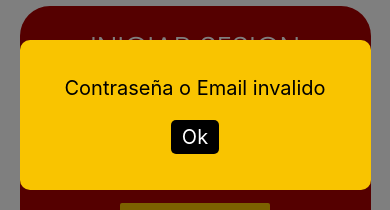
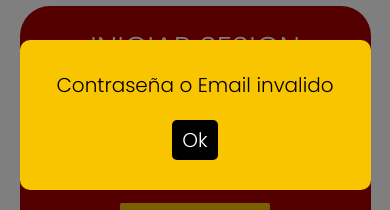
Before and after one commit to El88Aleman/Caste-Bebidas-React-Native, a React Native app: screen /ProductDetail in a window 390 px wide. Both pictures are taken after a click on the button "Ingresar". Shown: the part 307-517 px from the top of the page. Built offline with nearby package versions, Linux system fonts and the light colour scheme; what expo-sqlite would draw is missing.

Commit message:
solucions orders

```diff
--- a/package.json
+++ b/package.json
@@ -10,7 +10,6 @@
   },
   "dependencies": {
     "@expo/metro-runtime": "~3.1.3",
-    "@expo/vector-icons": "^14.0.0",
     "@expo/webpack-config": "~19.0.1",
     "@react-navigation/bottom-tabs": "^6.5.16",
     "@react-navigation/native": "^6.1.14",
@@ -27,6 +26,7 @@
     "react-native": "0.73.5",
     "react-native-screens": "~3.29.0",
     "react-native-uuid": "^2.0.2",
+    "react-native-vector-icons": "^10.0.3",
     "react-native-web": "~0.19.6",
     "react-redux": "^9.1.0",
     "yup": "^1.4.0"
--- a/src/app/services/orders.js
+++ b/src/app/services/orders.js
@@ -19,6 +19,9 @@ export const ordersApi = createApi({
     getOrders: builder.query({
       query: (localId) => `/orders/${localId}.json`,
       transformResponse: (response) => {
+        if (response === null) {
+          return [];
+        }
         const data = Object.entries(response).map((item) => {
           return {
             id: item[0],
--- a/src/components/CartItem.jsx
+++ b/src/components/CartItem.jsx
@@ -11,7 +11,7 @@ const CartItem = ({ item }) => {
     <View style={styles.container}>
       <Image
         style={styles.img}
-        source={{ uri: item.thumbnail }}
+        source={{ uri: item.images[0] }}
         resizeMode="cover"
       />
       <View style={styles.containerText}>
--- a/src/components/CounterProductDetail.jsx
+++ b/src/components/CounterProductDetail.jsx
@@ -3,12 +3,17 @@ import { AntDesign } from "@expo/vector-icons";
 import { useDispatch } from "react-redux";
 import { addCartItem } from "../features/cart/cartSlice";
 import { useState } from "react";
+import ModalShoppingCart from "./modals/ModalShoppingCart";
+import { FontAwesome } from "@expo/vector-icons";
+import { FontAwesome5 } from "@expo/vector-icons";
 
-const CounterProductDetail = ({ initialValue, product }) => {
+const CounterProductDetail = ({ navigation, initialValue, product }) => {
   const [count, setCount] = useState(initialValue);
   const dispatch = useDispatch();
+  const [isModalOpen, setIsModalOpen] = useState(false);
 
   const handlerAddCartItem = (quantity) => {
+    setIsModalOpen(true);
     dispatch(addCartItem({ ...product, quantity }));
     setCount(1);
   };
@@ -17,14 +22,14 @@ const CounterProductDetail = ({ initialValue, product }) => {
     <View style={styles.container}>
       <View style={styles.containerCounter}>
         <Pressable style={styles.containerButton}>
-          <AntDesign name="minus" size={24} color="black" />
+          <FontAwesome5 name="minus" size={24} color="black" />
         </Pressable>
         <Text style={[styles.contador, { color: "white" }]}>{count}</Text>
         <Pressable
           style={styles.containerButton}
           onPress={() => setCount(count + 1)}
         >
-          <AntDesign name="plus" size={24} color="black" />
+          <FontAwesome name="plus" size={24} color="black" />
         </Pressable>
       </View>
       <View>
@@ -37,6 +42,14 @@ const CounterProductDetail = ({ initialValue, product }) => {
           </Text>
         </Pressable>
       </View>
+      {isModalOpen && (
+        <ModalShoppingCart
+          navigation={navigation}
+          isModalOpen={isModalOpen}
+          setIsModalOpen={setIsModalOpen}
+          handlerAddCartItem={handlerAddCartItem}
+        />
+      )}
     </View>
   );
 };
--- a/src/components/modals/ModalIncorrectLogin.jsx
+++ b/src/components/modals/ModalIncorrectLogin.jsx
@@ -9,7 +9,7 @@ const ModalIncorrectLogin = ({ navigation, isModalOpen, setIsModalOpen }) => {
     <Modal visible={isModalOpen} transparent={true} animationType={"slide"}>
       <View style={styles.container}>
         <View style={styles.containerModal}>
-          <Text style={{ margin: 10, fontSize: 20 }}>
+          <Text style={{ margin: 10, fontSize: 20, fontFamily: "Poppins" }}>
             Contraseña o Email invalido
           </Text>
           <TouchableOpacity onPress={handleNavigateToLogin}>
@@ -45,5 +45,6 @@ const styles = StyleSheet.create({
     backgroundColor: "black",
     color: "white",
     borderRadius: 5,
+    fontFamily: "Poppins",
   },
 });
--- a/src/components/modals/ModalShoppingCart.jsx
+++ b/src/components/modals/ModalShoppingCart.jsx
@@ -1,14 +1,58 @@
-import { StyleSheet, Text, View } from "react-native";
-import React from "react";
+import { TouchableOpacity } from "react-native";
+import { Modal, StyleSheet, Text, View } from "react-native";
 
-const ModalShoppingCart = () => {
+const ModalShoppingCart = ({
+  navigation,
+  isModalOpen,
+  setIsModalOpen,
+  handlerAddCartItem,
+}) => {
+  handleShoppingCart = () => {
+    if (handlerAddCartItem) {
+      navigation.navigate("Home");
+      setIsModalOpen(false);
+    }
+  };
   return (
-    <View>
-      <Text>ModalShoppingCart</Text>
-    </View>
+    <Modal visible={isModalOpen} transparent={true} animationType={"slide"}>
+      <View style={styles.container}>
+        <View style={styles.containerModal}>
+          <Text style={{ margin: 10, fontSize: 20, fontFamily: "Poppins" }}>
+            Se ha añadido el producto al carrito
+          </Text>
+          <TouchableOpacity onPress={handleShoppingCart}>
+            <Text style={styles.button}> Ok </Text>
+          </TouchableOpacity>
+        </View>
+      </View>
+    </Modal>
   );
 };
 
 export default ModalShoppingCart;
 
-const styles = StyleSheet.create({});
+const styles = StyleSheet.create({
+  container: {
+    flex: 1,
+    justifyContent: "center",
+    alignItems: "center",
+    backgroundColor: "rgba(0, 0, 0, 0.5)",
+  },
+  containerModal: {
+    backgroundColor: "#F9C400",
+    borderRadius: 10,
+    width: "90%",
+    height: 150,
+    alignItems: "center",
+    justifyContent: "center",
+  },
+  button: {
+    margin: 10,
+    padding: 5,
+    fontSize: 20,
+    backgroundColor: "black",
+    color: "white",
+    borderRadius: 5,
+    fontFamily: "Poppins",
+  },
+});
--- a/src/navigation/TabNavigator.jsx
+++ b/src/navigation/TabNavigator.jsx
@@ -18,6 +18,7 @@ const TabNavigator = () => {
         tabBarActiveTintColor: "#AB0000",
         tabBarHideOnKeyboard: true,
         tabBarStyle: {
+          tabBarShowIcon: true,
           position: "absolute",
           paddingTop: 5,
           paddingBottom: 10,
--- a/src/screens/Home.jsx
+++ b/src/screens/Home.jsx
@@ -1,4 +1,3 @@
-import { StyleSheet } from "react-native";
 import Categories from "../components/Categories";
 
 const Home = ({ navigation }) => {
@@ -10,5 +9,3 @@ const Home = ({ navigation }) => {
 };
 
 export default Home;
-
-const styles = StyleSheet.create({});
--- a/src/screens/ProductDetail.jsx
+++ b/src/screens/ProductDetail.jsx
@@ -40,7 +40,11 @@ const ProductDetail = ({ navigation, route }) => {
           <Text style={[styles.text, { color: "white" }]}>
             ${product?.price}
           </Text>
-          <CounterProductDetail initialValue={1} product={product} />
+          <CounterProductDetail
+            navigation={navigation}
+            initialValue={1}
+            product={product}
+          />
         </View>
       </View>
     </ScrollView>
```
Also changed, not shown: 2 other files (tests, documents, lock files or other folders).
